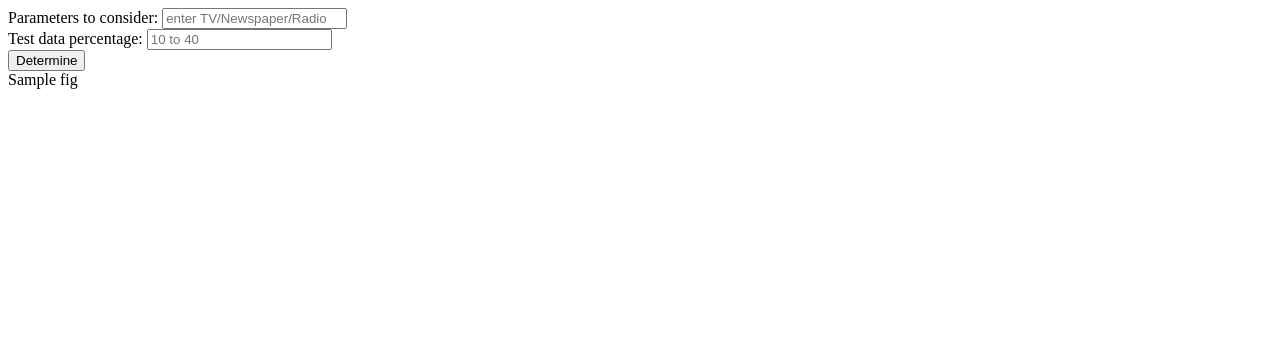
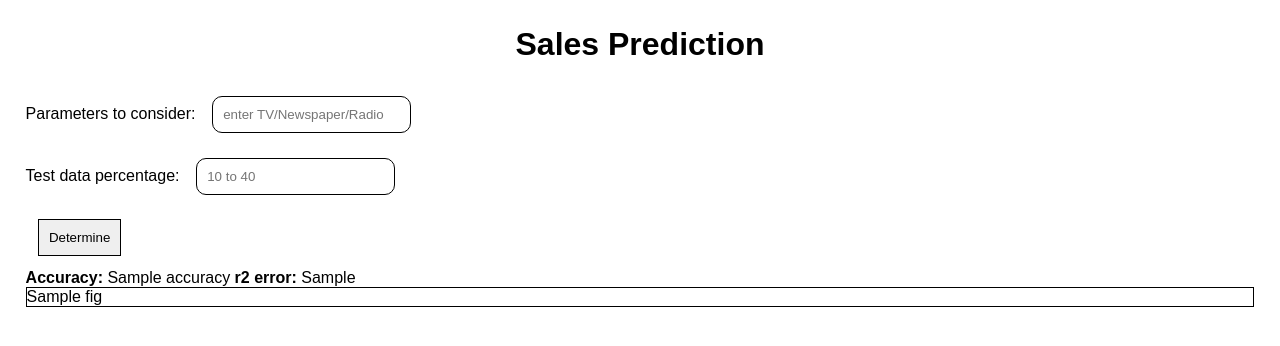
Before and after one commit to subhendudash02/SalesPrediction, a Flask app: template templates/index.html in a window 1280 px wide. Shown: the top 346 px of the page. Run offline with Flask 2, Linux system fonts and the light colour scheme; the template is opened without the code that fills it: most values are stand-ins (such as "Sample title", 1, 10 or a date in 2020); some web fonts are replaced.

Commit message:
edit html

```diff
--- a/app.py
+++ b/app.py
@@ -3,6 +3,7 @@ import matplotlib.pyplot as plt
 import mpld3
 from sklearn.model_selection import train_test_split
 from sklearn.linear_model import LinearRegression
+from sklearn.metrics import r2_score
 import numpy as np
 import pandas as pd
 
@@ -10,12 +11,20 @@ csv = pd.DataFrame(pd.read_csv("advertising.csv"))
 
 def linear_reg(X, test):
     test = int(test)
+
+    #linear regression
     X_train, X_test, y_train, y_test = train_test_split(csv[X], csv["Sales"], train_size=1-(test/100), test_size=(test/100), random_state=100)
     lr = LinearRegression()
     lr.fit(np.array(X_train).reshape(-1, 1), y_train)
     c = lr.intercept_
     m = lr.coef_
-    # pred = lr.predict(np.array(X_test).reshape(-1, 1))
+
+    pred = lr.predict(np.array(X_test).reshape(-1, 1))
+
+    accuracy = lr.score(np.array(X_test).reshape(-1, 1), y_test)
+    r2 = r2_score(y_test, pred)
+
+    #plots
     fig, axes = plt.subplots(1, 2, figsize=(10, 6))
     print(axes, axes.flat)
     axes[0].scatter(X_train, y_train)
@@ -25,7 +34,7 @@ def linear_reg(X, test):
     axes[1].plot(X_test, m*X_test + c, 'r')
     axes[1].title.set_text("Test Data")
     html_str = mpld3.fig_to_html(fig)
-    return html_str
+    return html_str, accuracy, r2
 
 
 app = Flask(__name__)
@@ -35,7 +44,8 @@ def home():
     if request.method == "POST":
         getX = request.form['product']
         test = request.form['test_data']
-        return render_template("index.html", fig=linear_reg(getX, test))
+        lr = linear_reg(getX, test)
+        return render_template("index.html", fig=lr[0], accuracy=lr[1], r2=lr[2])
     return render_template("index.html")
 
 @app.route("/data")
--- a/templates/data.html
+++ b/templates/data.html
@@ -5,8 +5,11 @@
     <meta http-equiv="X-UA-Compatible" content="IE=edge">
     <meta name="viewport" content="width=device-width, initial-scale=1.0">
     <title>Table</title>
+
+    <link rel="stylesheet" href="../static/data.css">
 </head>
 <body>
+    <h1 id="heading">Dataset</h1>
     <table>
         <tr>
             <th>TV</th>
--- a/templates/index.html
+++ b/templates/index.html
@@ -5,20 +5,30 @@
     <meta http-equiv="X-UA-Compatible" content="IE=edge">
     <meta name="viewport" content="width=device-width, initial-scale=1.0">
     <title>Home</title>
+
+    <link rel="stylesheet" href="../static/index.css">
 </head>
 <body>
+    <h1 id="heading">Sales Prediction</h1>
     <form action="{{url_for('home')}}" method="post">
         <label for="product">Parameters to consider: </label>
         <input type="text" name="product" placeholder="enter TV/Newspaper/Radio"><br>
         <label for="test_data">Test data percentage: </label>
         <input type="text" name="test_data" placeholder="10 to 40"><br>
-        <input type="submit" value="Determine"></button>
+        <input type="submit" value="Determine">
     </form>
 
-    {% if not fig %}
-        <p>Graph to be shown here</p>
-    {% else %}
-    {{fig | safe}}
-    {%endif%}
+    <div id="result">
+        <strong>Accuracy: </strong> {{accuracy}}
+        <strong>r2 error: </strong> {{r2}}
+    </div>
+
+    <div id="fig">
+        {% if not fig %}
+            <p>Graph to be shown here</p>
+        {% else %}
+            <div id="graphs">{{fig | safe}}</div>
+        {%endif%}
+    </div>
 </body>
 </html>
```
